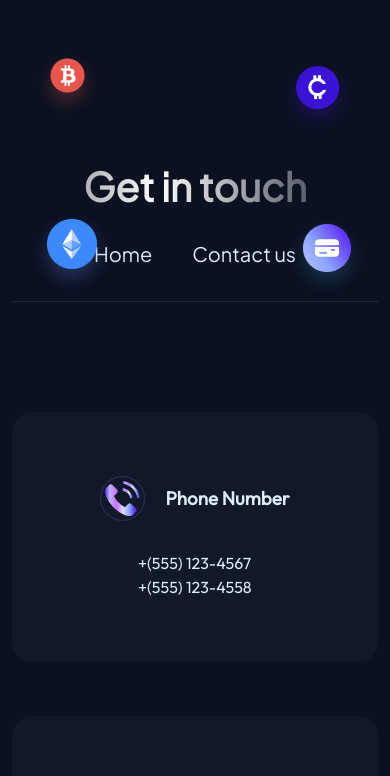
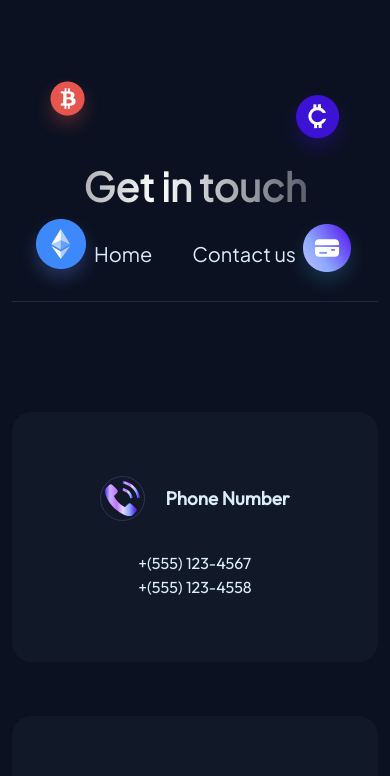
Before and after one commit to Anas-Shanan/coindox, a plain HTML site: page contact.html in a window 390 px wide. Shown: the part 68-844 px from the top of the page. Drawn offline with Linux system fonts and the light colour scheme.

Commit message:
test3-contact-page-mobile

```diff
--- a/contact.css
+++ b/contact.css
@@ -95,15 +95,15 @@ section.contact-page-part-1 {
       position: absolute;
     }
     *:nth-child(1) {
-      top: 12%;
+      top: 20%;
       left: 5%;
     }
     *:nth-child(2) {
       bottom: 1%;
-      left: 4%;
+      left: 1%;
     }
     *:nth-child(3) {
-      top: 15%;
+      top: 25%;
       right: 5%;
     }
     *:nth-child(4) {
```
